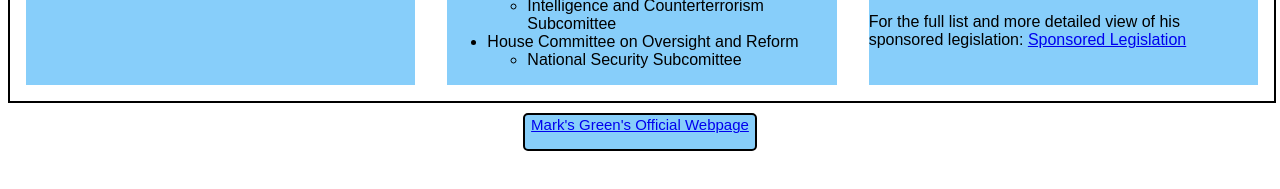
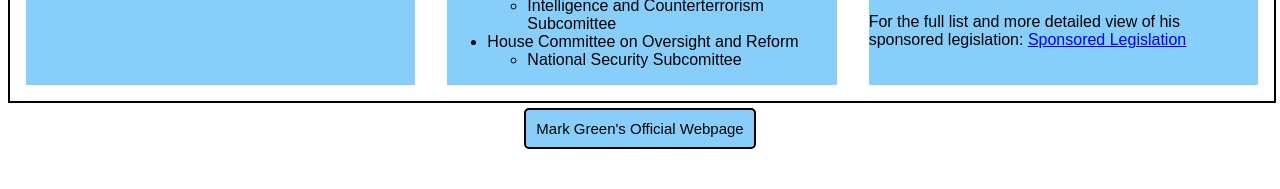
Before and after one commit to sfreeley/HTML-Practice-, a plain HTML site: page index.html in a window 1280 px wide. Shown: the part 343-532 px from the top of the page. Drawn offline with Linux system fonts and the light colour scheme.

Commit message:
update challenge

```diff
--- a/css/main.css
+++ b/css/main.css
@@ -40,11 +40,12 @@ footer {
 }
 
 
-.button {
+[type="button"] {
     border-radius: 5px;
+    padding: 10px;
     background-color:lightskyblue;
     border: solid black 2px;
     text-align: center;
     font-size: 15px;
-    margin: 10px;
+    margin: 5px;
 }
--- a/index.html
+++ b/index.html
@@ -53,7 +53,7 @@
     </article>
 
     <footer>
-        <button class="button"><a href="https://markgreen.house.gov/" target="_blank">Mark's Green's Official Webpage</a></p>
+        <a href="https://markgreen.house.gov/" target="_blank"><button type="button">Mark Green's Official Webpage</button></a>
     </footer>
 </body>
 </html>
```
